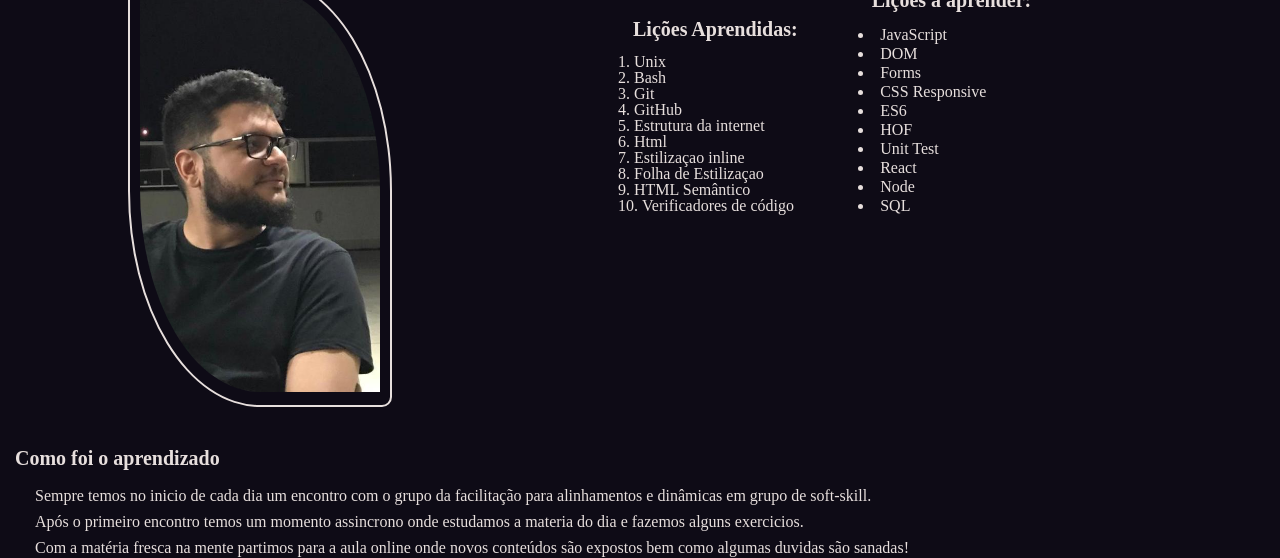
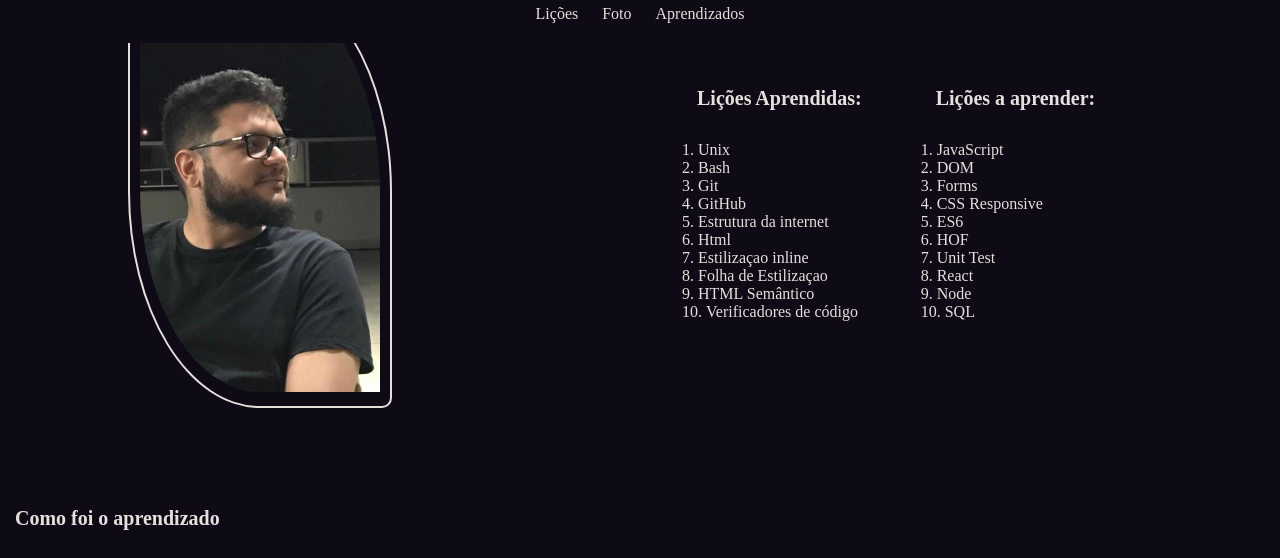
Before and after one commit to limarodrigoo/lessons-learned, a website: page index.html in a window 1280 px wide. Shown: the part 89-647 px from the top of the page. Drawn offline with Linux system fonts and the light colour scheme.

Commit message:
Adicionando menu de navegação e menu aside ainda sem ficar realmente na direita

```diff
--- a/index.html
+++ b/index.html
@@ -4,7 +4,7 @@
   <meta charset="UTF-8">
   <meta http-equiv="X-UA-Compatible" content="IE=edge">
   <meta name="viewport" content="width=device-width, initial-scale=1.0">
-  <link rel="stylesheet" type="text/css" href="reset.css">
+  <!-- <link rel="stylesheet" type="text/css" href="reset.css"> -->
   <link rel="stylesheet" type="text/css" href="style.css">
   <link rel="stylesheet" href="https://cdnjs.cloudflare.com/ajax/libs/font-awesome/4.7.0/css/font-awesome.min.css">
   <title>Lessons Learned</title>
@@ -12,6 +12,11 @@
 <body>
   <header id="cabecalho">
     <h1 id="titulo">Lições aprendidas</h1>
+    <nav>
+      <a href="#licoes">Lições</a>
+      <a href="#minha_foto">Foto</a>
+      <a href="#learnings">Aprendizados</a>
+    </nav>
   </header>
   <main>
     <section>
@@ -51,13 +56,17 @@
     </section>
     <article>
       <h2>Como foi o aprendizado</h2>
-      <section class="postagem-texto">
+      <section id="learnings" class="postagem-texto">
         <p>Sempre temos no inicio de cada dia um encontro com o grupo da facilitação para alinhamentos e dinâmicas em grupo de soft-skill.</p>
         <p>Após o primeiro encontro temos um momento assincrono onde estudamos a materia do dia e fazemos alguns exercicios.</p>
         <p>Com a matéria fresca na mente partimos para a aula online onde novos conteúdos são expostos bem como algumas duvidas são sanadas!</p>
         <p>No final temos mais alguns exercicios e finalizamos com um encontro para feedback de como foi o dia</p>
       </section>
     </article>
+    <aside>
+      <h3>Passagem do aprendizado</h3>
+      <p>O aprendizado até então vem sendo passado de maneira bem organizada e de certo modo divertida para mim.</p>
+    </aside>
   </main>
   <footer id="rodape">
     <section id="rodape-description">Rodrigo Lima, estudante de desenvolvimento web. 2021</section>
--- a/style.css
+++ b/style.css
@@ -1,9 +1,17 @@
 body {
   background-color: rgb(253, 251, 251);
   color: #e7dfdd;
+  margin: 0;
+	padding: 0;
+	border: 0;
+	font-size: 100%;
+	font: inherit;
+	vertical-align: baseline;
 }
 main{
   background-color: #0e0b16;
+  display: inline-block;
+  width: 100%;
 }
 h1 {
   font-weight: bold;
@@ -25,6 +33,14 @@ h2 {
   text-align: center;
   padding: 20px 0;
 }
+nav a {
+  text-decoration: none;
+  color: #e7dfdd;
+  padding: 0 10px;
+}
+nav a:hover {
+  font-weight: bold;
+}
 #profile-photo {
   display: inline-block;
   padding: 5% 10% 2% 10%;
@@ -42,25 +58,17 @@ h2 {
 }
 #licoes {
   background-color: #0e0b16;
-  padding: 5% 5%;
+  padding: 10%;
   display: inline-block;
   vertical-align: top;
 }
-ol {
+ol, ul {
   list-style: inside;
   list-style-type: decimal;
   padding: 0 10px 10px 30px;
   text-align: justify;
 }
-ul {
-  list-style: inside;
-  list-style-type: disc;
-  padding: 0 10px 10px 30px;
-  text-align: justify;
-}
-ul li {
-  padding: 1.5px;
-}
+
 #licoes_aprendidas {
   display: inline-block;
 
@@ -71,10 +79,14 @@ ul li {
 
 .postagem-texto {
   text-align: justify;
-  padding: 0 35px;
+  padding: 0 35px 20px 35px;
 }
 .postagem-texto p {
   padding: 5px 0;
+}
+aside {
+  float: right;
+  width: auto;
 }
 #rodape {
   display: inline-block;
```
